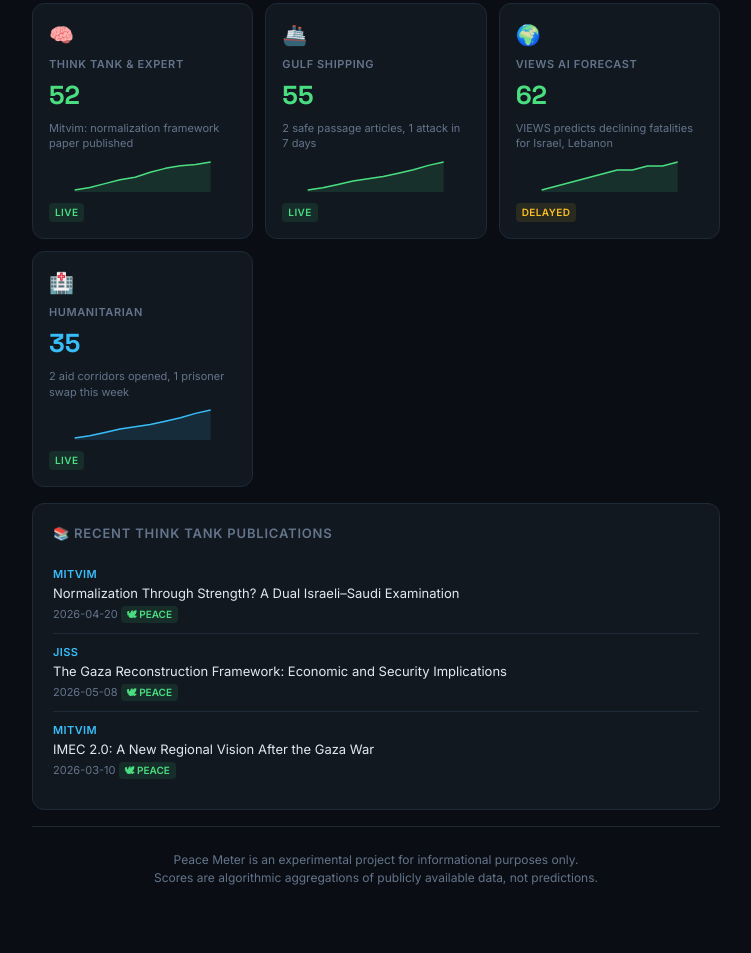
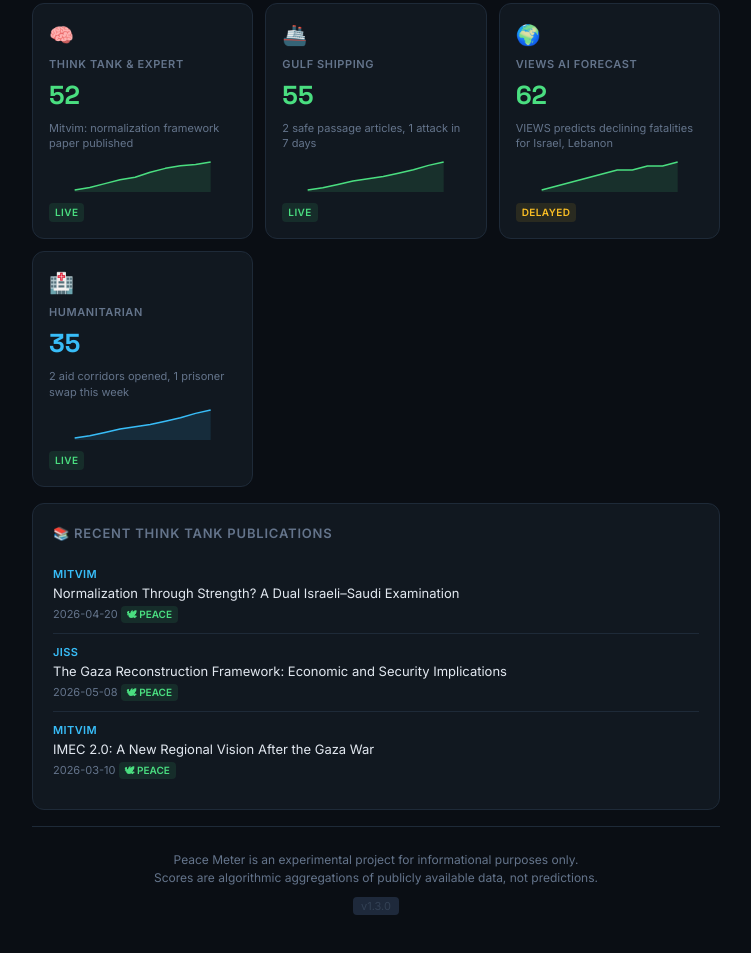
Before and after one commit to ErezIsrael/peace-meter, a plain HTML site: page app/index.html in a window 1280 px wide. Shown: the part 1233-2186 px from the top of the page, without its empty margins (264-1015 px from the left). Drawn offline with Linux system fonts and the light colour scheme.

Commit message:
feat: version badge in footer (v1.3.0)

```diff
--- a/app/app.js
+++ b/app/app.js
@@ -1,5 +1,6 @@
 /* ── Peace Meter — Frontend App (no dependencies) ──────── */
 
+const APP_VERSION = '1.3.0'; // 2026-05-20: live RSS, i18n, local TZ
 const GAUGE_PATH_LEN = 251.2; // arc length for SVG gauge
 const UPDATE_INTERVAL = 30 * 60 * 1000; // 30 min
 
@@ -295,6 +296,7 @@ function renderAll(data) {
   renderTrend(data.history);
   renderPublications(data.publications || []);
   updateTimestamps(data);
+  document.getElementById('versionTag').textContent = `v${APP_VERSION}`;
 }
 
 /* ── Load & render ────────────────────────────────────── */
--- a/app/index.html
+++ b/app/index.html
@@ -81,6 +81,9 @@
         <footer class="footer">
             <p>Peace Meter is an experimental project for informational purposes only.</p>
             <p>Scores are algorithmic aggregations of publicly available data, not predictions.</p>
+            <p style="text-align:center;margin-top:10px;">
+              <span id="versionTag" style="font-size:11px;color:#334155;background:#1e293b;padding:2px 8px;border-radius:4px;"></span>
+            </p>
         </footer>
     </div>
 
```
